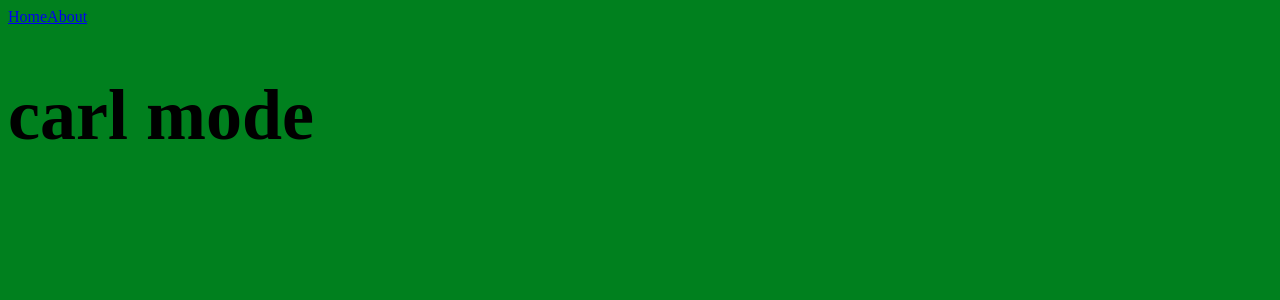
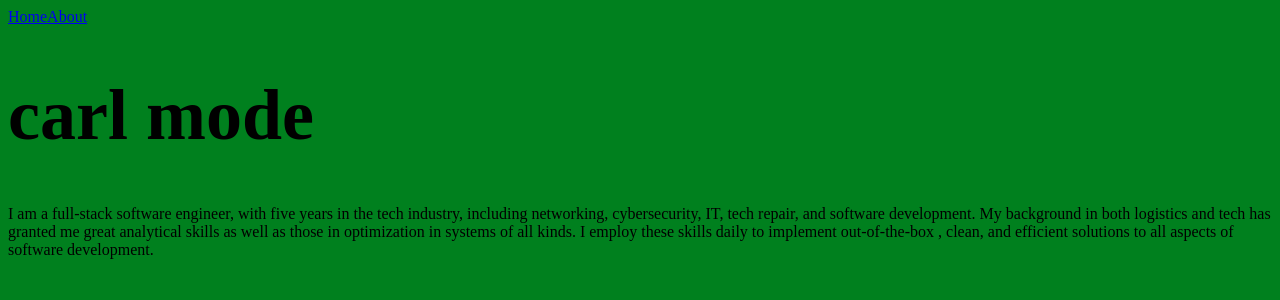
Before and after one commit to carldamey/personal-portfolio, a Next.js app: page / in a window 1280 px wide. Shown: the top 300 px of the page. Built offline with nearby package versions, Linux system fonts and the light colour scheme.

Commit message:
adds bio to main index page

```diff
--- a/pages/index.js
+++ b/pages/index.js
@@ -1,21 +1,29 @@
-import Head from 'next/head'
-import Image from 'next/image'
-import { Inter } from 'next/font/google'
-import styles from '@/styles/Home.module.css'
+import Head from "next/head"
+import Image from "next/image"
+import {Inter} from "next/font/google"
+import styles from "@/styles/Home.module.css"
 
-const inter = Inter({ subsets: ['latin'] })
+const inter = Inter({subsets: ["latin"]})
 
 export default function Home() {
 	return (
 		<>
 			<Head>
-        <title>Create Next App</title>
+				<title>Carl Damey</title>
 				<meta name="description" content="Generated by create next app" />
 				<meta name="viewport" content="width=device-width, initial-scale=1" />
 				<link rel="icon" href="/favicon.ico" />
 			</Head>
 			<h1>carl mode</h1>
-
+			<p>
+				I am a full-stack software engineer, with five years in the tech
+				industry, including networking, cybersecurity, IT, tech repair, and
+				software development. My background in both logistics and tech has
+				granted me great analytical skills as well as those in optimization in
+				systems of all kinds. I employ these skills daily to implement
+				out-of-the-box , clean, and efficient solutions to all aspects of
+				software development.
+			</p>
 		</>
 	)
 }
```
Lines whose indentation alone changed are shown as unchanged.
